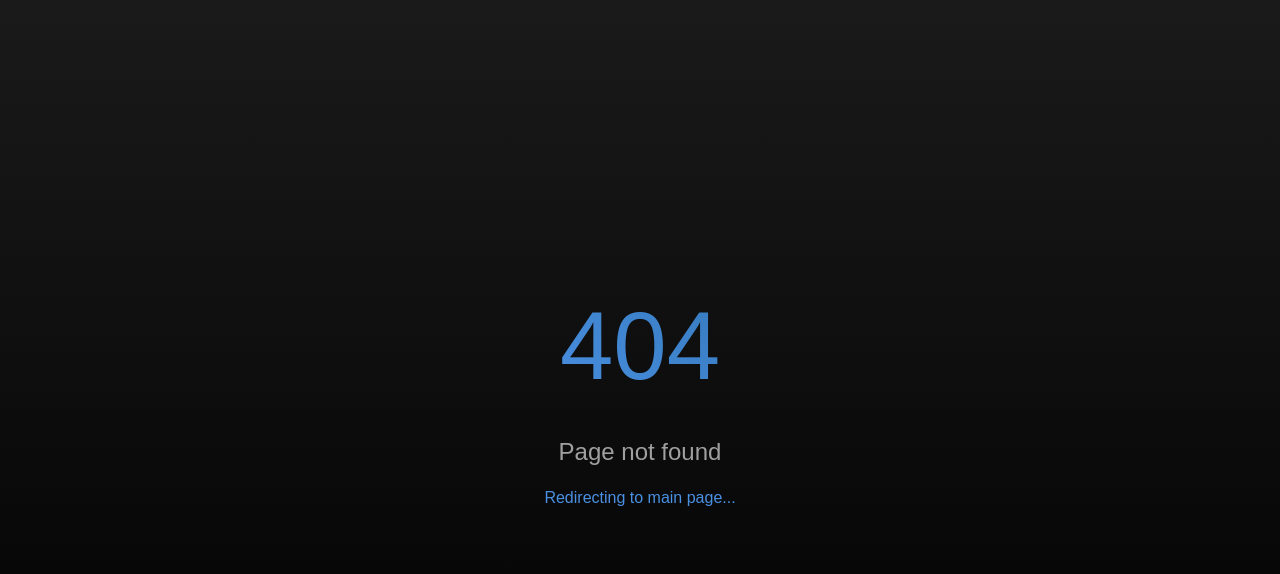
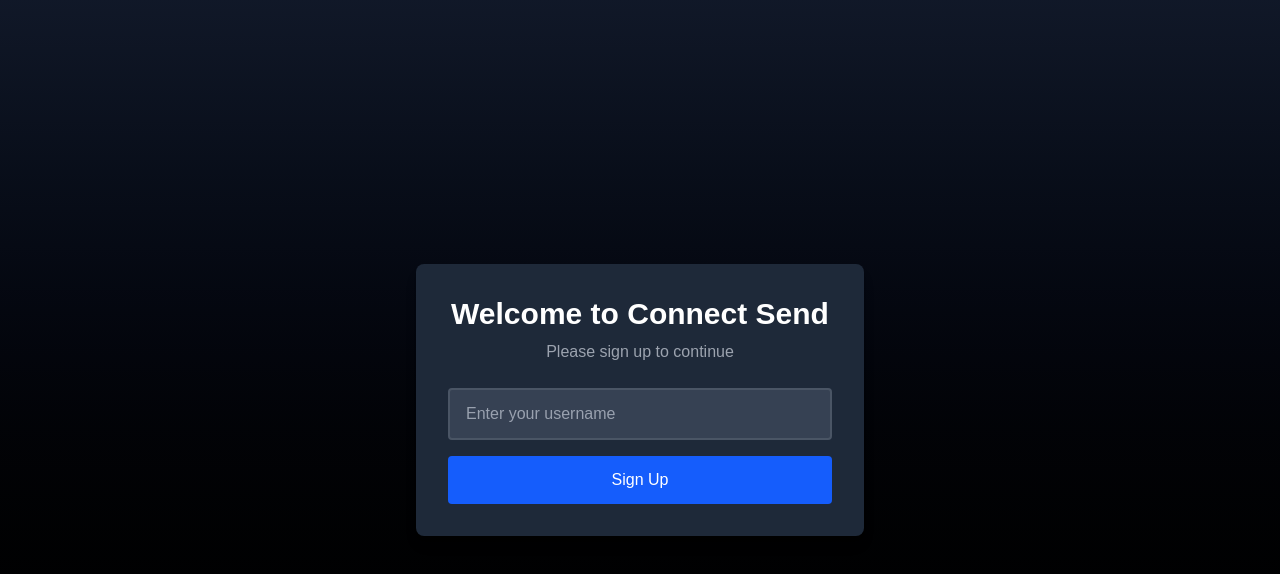
Before and after one commit to Abhinavpatra/connect-send, a Next.js app: page /signup in a window 1280 px wide. Before the commit this address had no page. Shown: the top 574 px of the page. Built offline with nearby package versions, Linux system fonts and the light colour scheme.

Commit message:
fixed any client side redirect issue, by modifying/removing the middleware

```diff
--- a/app/not-found.tsx
+++ b/app/not-found.tsx
@@ -2,58 +2,25 @@
 
 import { useEffect } from 'react';
 import { useRouter } from 'next/navigation';
-import styled from 'styled-components';
 
 export default function NotFound() {
   const router = useRouter();
 
   useEffect(() => {
     const timer = setTimeout(() => {
-      router.push('/');
+      router.push('/signup');
     }, 1000);
 
     return () => clearTimeout(timer);
   }, [router]);
 
   return (
-    <StyledContainer>
-      <StyledContent>
-        <h1>404</h1>
-        <p>Page not found</p>
-        <p className="redirect-text">Redirecting to main page...</p>
-      </StyledContent>
-    </StyledContainer>
+    <div className="min-h-screen flex items-center justify-center bg-gradient-to-b from-gray-900 to-black">
+      <div className="text-center text-white">
+        <h1 className="text-8xl font-bold mb-4 bg-gradient-to-r from-blue-500 to-blue-700 bg-clip-text text-transparent">404</h1>
+        <p className="text-2xl mb-2 text-gray-400">Page not found</p>
+        <p className="text-base text-blue-500">Redirecting to signup...</p>
+      </div>
+    </div>
   );
 }
-
-const StyledContainer = styled.div`
-  min-height: 100vh;
-  display: flex;
-  align-items: center;
-  justify-content: center;
-  background: linear-gradient(to bottom, #1a1a1a, #000000);
-`;
-
-const StyledContent = styled.div`
-  text-align: center;
-  color: white;
-
-  h1 {
-    font-size: 6rem;
-    margin: 0;
-    background: linear-gradient(45deg, #4a90e2, #357abd);
-    -webkit-background-clip: text;
-    -webkit-text-fill-color: transparent;
-  }
-
-  p {
-    font-size: 1.5rem;
-    margin: 1rem 0;
-    color: #a0a0a0;
-  }
-
-  .redirect-text {
-    font-size: 1rem;
-    color: #4a90e2;
-  }
-`;
--- a/app/page.tsx
+++ b/app/page.tsx
@@ -1,6 +1,7 @@
 "use client";
 
 import { useEffect, useState } from "react";
+import { useRouter } from "next/navigation";
 import {
   ConnectionProvider,
   WalletProvider,
@@ -23,21 +24,35 @@ const WalletActions = dynamic(() => import("../components/WalletActions"), {
 });
 
 export default function Home() {
+  const router = useRouter();
   const [isClient, setIsClient] = useState(false);
+  const [isAuthenticated, setIsAuthenticated] = useState(false);
   const [network, setNetwork] = useState<"devnet" | "mainnet-beta">("devnet");
   const [isLoading, setIsLoading] = useState(true);
   const [lastSignature, setLastSignature] = useState<string | null>(null);
 
   useEffect(() => {
     setIsClient(true);
+
+    // Check for token in localStorage
+    const token = localStorage.getItem('token');
+    if (!token) {
+      // Show 404 for 1 second then redirect to signup
+      setTimeout(() => {
+        router.push('/signup');
+      }, 1000);
+      return;
+    }
+
+    setIsAuthenticated(true);
     const timer = setTimeout(() => {
       setIsLoading(false);
     }, 600);
     return () => clearTimeout(timer);
-  }, []);
+  }, [router]);
 
   const handleTransactionComplete = (signature: string) => {
-    console.log("🎉 Transaction completed successfully:", signature);
+    console.log("Transaction completed successfully:", signature);
     setLastSignature(signature);
     toast.success("Transaction completed! Signature at the bottom.");
   };
@@ -46,7 +61,17 @@ export default function Home() {
   const pageDescription =
     "A secure and user-friendly interface for Solana blockchain transactions. Connect your wallet, switch between Devnet and Mainnet, and send SOL with ease.";
 
-  if (!isClient) return null;
+  if (!isClient || !isAuthenticated) {
+    return (
+      <div className="min-h-screen flex items-center justify-center bg-gradient-to-b from-gray-900 to-black">
+        <div className="text-center text-white">
+          <h1 className="text-8xl font-bold mb-4 bg-gradient-to-r from-blue-500 to-blue-700 bg-clip-text text-transparent">404</h1>
+          <p className="text-2xl mb-2 text-gray-400">Page not found</p>
+          <p className="text-base text-blue-500">Redirecting to signup...</p>
+        </div>
+      </div>
+    );
+  }
 
   const endpoint =
     network === "mainnet-beta"
--- /dev/null
+++ b/app/signup/page.tsx
@@ -0,0 +1,67 @@
+"use client";
+
+import { useState, useEffect } from 'react';
+import { useRouter } from 'next/navigation';
+import { v4 as uuidv4 } from 'uuid';
+
+export default function Signup() {
+  const router = useRouter();
+  const [username, setUsername] = useState('');
+  const [isLoading, setIsLoading] = useState(false);
+
+  useEffect(() => {
+    const token = localStorage.getItem('token');
+    if (token) {
+      router.push('/');
+    }
+  }, [router]);
+
+  const handleSignup = async (e: React.FormEvent) => {
+    e.preventDefault();
+    if (!username.trim()) return;
+
+    setIsLoading(true);
+
+    try {
+      const userId = uuidv4();
+      const token = btoa(JSON.stringify({
+        userId,
+        username: username.trim(),
+        createdAt: new Date().toISOString()
+      }));
+
+      localStorage.setItem('token', token);
+      router.push('/');
+    } catch (error) {
+      console.error('Signup error:', error);
+    } finally {
+      setIsLoading(false);
+    }
+  };
+
+  return (
+    <div className="min-h-screen flex items-center justify-center bg-gradient-to-b from-gray-900 to-black px-4">
+      <form onSubmit={handleSignup} className="bg-gray-800 p-8 rounded-lg shadow-lg w-full max-w-md text-center">
+        <h1 className="text-3xl font-bold text-white mb-2">Welcome to Connect Send</h1>
+        <p className="text-gray-400 mb-6">Please sign up to continue</p>
+
+        <input
+          type="text"
+          placeholder="Enter your username"
+          value={username}
+          onChange={(e) => setUsername(e.target.value)}
+          className="w-full px-4 py-3 mb-4 bg-gray-700 border-2 border-gray-600 rounded text-white placeholder-gray-400 focus:outline-none focus:border-blue-500"
+          required
+        />
+
+        <button
+          type="submit"
+          disabled={isLoading}
+          className="w-full py-3 bg-blue-600 text-white rounded font-medium hover:bg-blue-700 disabled:bg-gray-600 disabled:cursor-not-allowed transition-colors"
+        >
+          {isLoading ? 'Signing up...' : 'Sign Up'}
+        </button>
+      </form>
+    </div>
+  );
+}
--- a/middleware.ts
+++ /dev/null
@@ -1,31 +0,0 @@
-import { NextResponse } from 'next/server';
-import type { NextRequest } from 'next/server';
-
-export function middleware(request: NextRequest) {
-  const token = request.cookies.get('token');
-  const { pathname } = request.nextUrl;
-
-  // If trying to access signup page and already has token, redirect to home
-  if (pathname === '/signup' && token) {
-    return NextResponse.redirect(new URL('/', request.url));
-  }
-
-  // If trying to access protected routes without token, redirect to signup
-  if (pathname !== '/signup' && !token) {
-    // First show 404 for a second
-    const response = NextResponse.redirect(new URL('/404', request.url));
-
-    // Set a timeout to redirect to signup after 1 second
-    setTimeout(() => {
-      window.location.href = '/signup';
-    }, 1000);
-
-    return response;
-  }
-
-  return NextResponse.next();
-}
-
-export const config = {
-  matcher: ['/((?!api|_next/static|_next/image|favicon.ico).*)'],
-};
```
